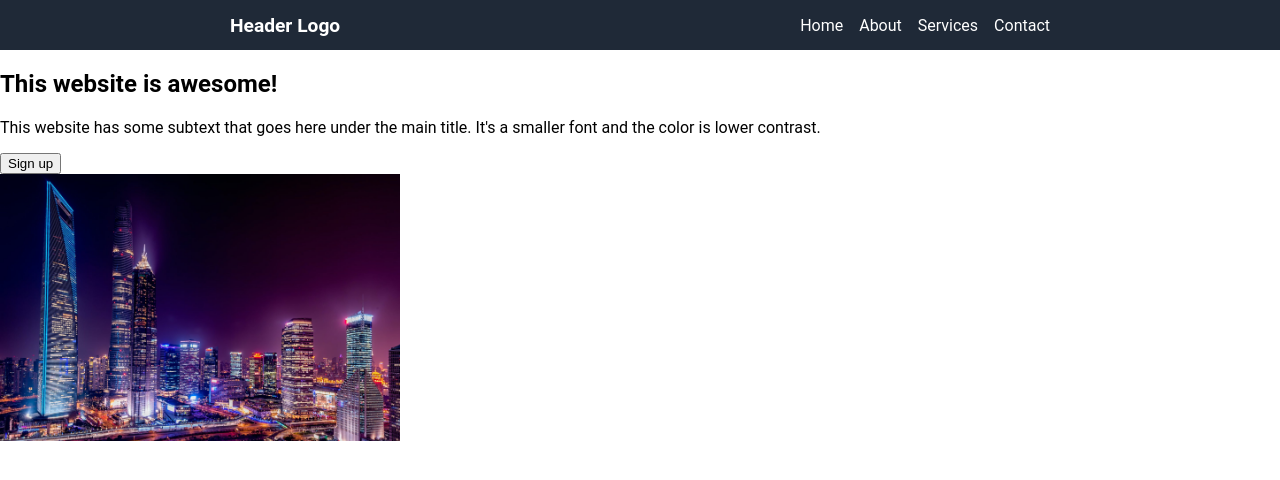
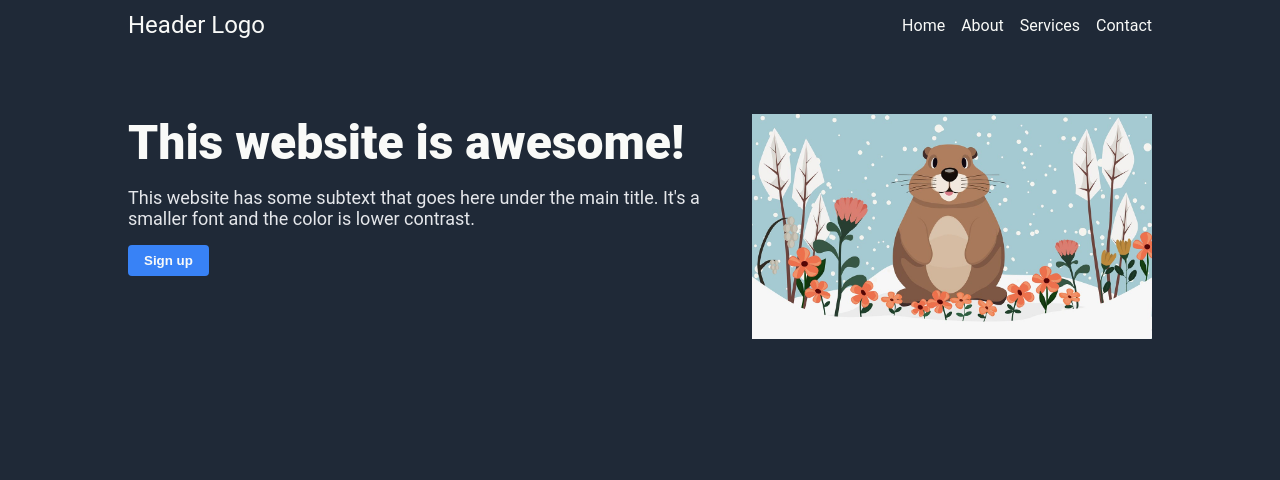
Before and after one commit to Huzderu/landing_page, a plain HTML site: page index.html in a window 1280 px wide. Drawn offline with Linux system fonts and the light colour scheme.

Commit message:
styled hero section

```diff
--- a/index.html
+++ b/index.html
@@ -24,15 +24,15 @@
     </header>
 
     <main>
-        <section id="intro">
-            <div id="intro-text">
-                <h2>This website is awesome!</h2>
-                <p>This website has some subtext that goes here under the main title. It's a smaller font and the color is lower contrast.</p>
-                <button>Sign up</button>
+        <section id="hero">
+            <div id="hero-text">
+                <div id="hero-title">This website is awesome!</div>
+                <div id="hero-description">This website has some subtext that goes here under the main title. It's a smaller font and the color is lower contrast.</div>
+                <button id="hero-button">Sign up</button>
             </div>
 
-            <div id="intro-image">
-                <img src="./img/pexels-peng-liu-169647.jpg" alt="This is a placeholder for an image" width="400px" height="auto">
+            <div id="hero-image">
+                <img src="./img/groundhog-8557142_1280.png" alt="This is a placeholder for an image">
             </div>
         </section>
     </main>
--- a/styles.css
+++ b/styles.css
@@ -1,20 +1,25 @@
 body {
 margin: 0px;
 font-family: 'Roboto', sans-serif;
+background-color: #1f2937;
+}
+
+header,main {
+    max-width: 1024px;
+    margin: 0 auto;
 }
 
 header {
     display: flex;
-    justify-content: space-around;
+    justify-content: space-between;
     background-color: #1f2937;
-    color: white;
+    color: #F9FAF8;
     height: 50px;
     align-items: center;
 }
 
 .header-logo {
-    font-weight: bold;
-    font-size: larger;
+    font-size: 24px;
 }
 
 ul#header-menu {
@@ -25,6 +30,45 @@ ul#header-menu {
     margin: 0px;
 }
 
+#hero {
+    display: flex;
+    justify-content: space-between;
+    background-color: #1f2937;
+    color: #F9FAF8;
+    margin-top: 64px;
+}
+
+#hero-text {
+    display: flex;
+    flex-direction: column;
+    align-items: flex-start;
+    gap: 16px;
+}
+
+#hero-title {
+    font-size: 48px;
+    font-weight: 800;
+}
+
+#hero-button {
+    background-color: #3882f6;
+    color: #F9FAF8;
+    padding: 8px 16px;
+    border: none;
+    border-radius: 4px;
+    font-weight: 800;
+}
+
+#hero-description {
+    font-size: 18px;
+    color: #E5E7EB;
+}
+
+#hero-image img {
+    width: 400px;
+    height: auto;
+}
+
 a {
     text-decoration: none;
     color: inherit;
```
Also changed, not shown: img/groundhog-8557142_1280.png (added), img/groundhog-8557142_640.png (added).
